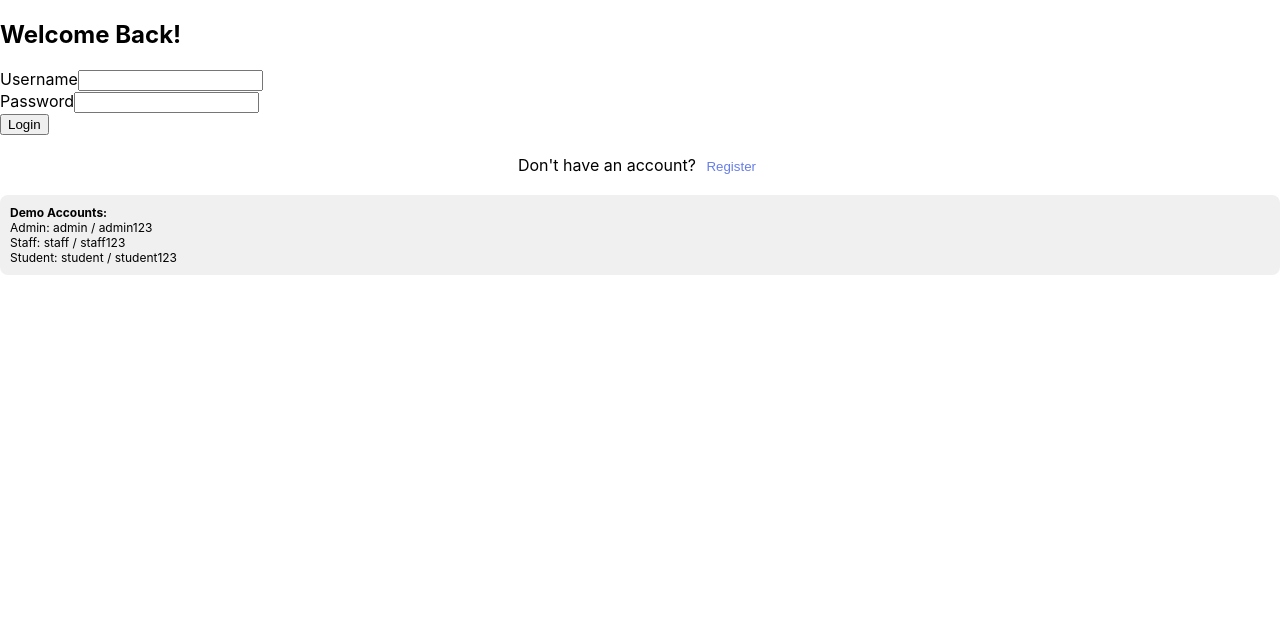
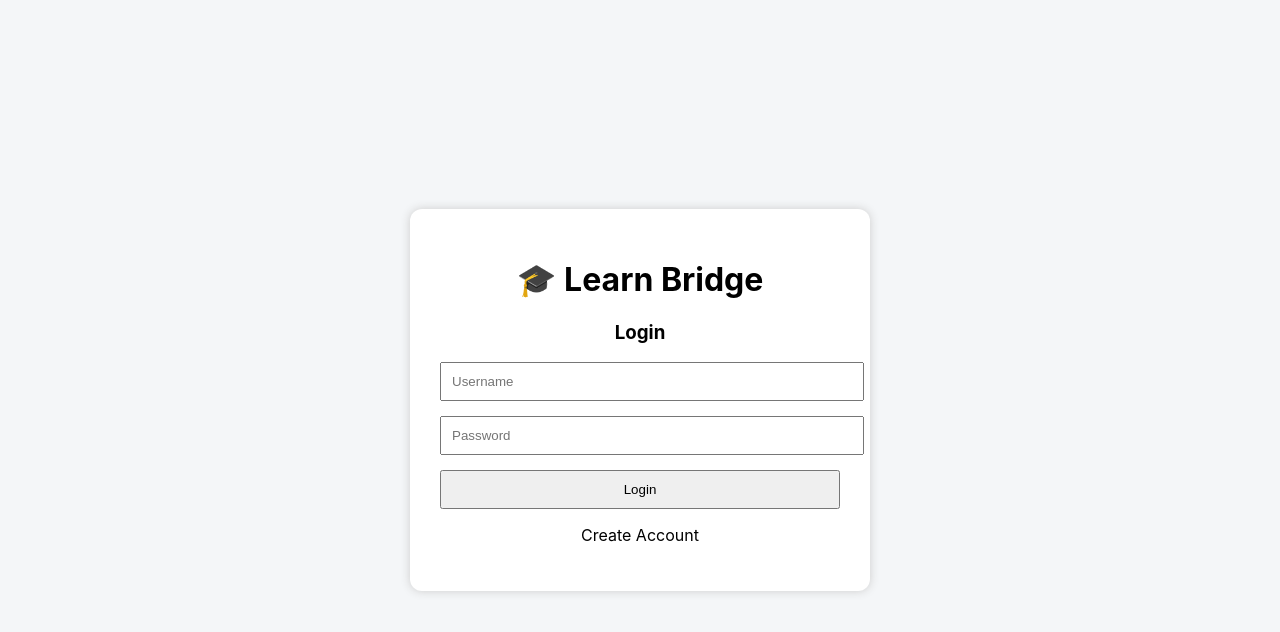
Before and after one commit to keerthika2005-coder/student-information-system, a React (Create React App) app in the folder frontend/: page /admin in a window 1280 px wide. Shown: the top 632 px of the page. Built offline with nearby package versions, Linux system fonts and the light colour scheme.

Commit message:
Updated deployment login and staff dashboard

```diff
--- a/frontend/src/components/Login.js
+++ b/frontend/src/components/Login.js
@@ -1,5 +1,4 @@
 import React, { useState } from 'react';
-import { toast } from 'react-hot-toast';
 import axios from 'axios';
 
 const API = axios.create({
@@ -7,8 +6,7 @@ const API = axios.create({
 });
 
 const Login = ({ setToken, setUser }) => {
-  const [isLogin, setIsLogin] = useState(true);
-  const [loading, setLoading] = useState(false);
+  const [isRegister, setIsRegister] = useState(false);
 
   const [formData, setFormData] = useState({
     username: '',
@@ -27,157 +25,149 @@ const Login = ({ setToken, setUser }) => {
 
   const handleSubmit = async (e) => {
     e.preventDefault();
-    setLoading(true);
 
     try {
-      const response = isLogin
-        ? await API.post('/auth/login', {
+      const response = isRegister
+        ? await API.post('/auth/register', formData)
+        : await API.post('/auth/login', {
             username: formData.username,
             password: formData.password
-          })
-        : await API.post('/auth/register', formData);
+          });
 
       localStorage.setItem('token', response.data.token);
-      localStorage.setItem('user', JSON.stringify(response.data.user));
+      localStorage.setItem(
+        'user',
+        JSON.stringify(response.data.user)
+      );
 
       setToken(response.data.token);
       setUser(response.data.user);
 
-      toast.success(
-        isLogin ? 'Login successful!' : 'Registration successful!'
+      alert(
+        isRegister
+          ? 'Registration successful'
+          : 'Login successful'
       );
-    } catch (err) {
-      toast.error(
-        err.response?.data?.message || 'Something went wrong'
+    } catch (error) {
+      alert(
+        error.response?.data?.message ||
+          'Something went wrong'
       );
-    } finally {
-      setLoading(false);
     }
   };
 
   return (
-    <div className="login-container">
-      <div className="login-card">
-        <h2>{isLogin ? 'Welcome Back!' : 'Create Account'}</h2>
+    <div style={containerStyle}>
+      <div style={cardStyle}>
+        <h1>🎓 Learn Bridge</h1>
+        <h3>
+          {isRegister ? 'Register' : 'Login'}
+        </h3>
 
         <form onSubmit={handleSubmit}>
-          <div className="form-group">
-            <label>Username</label>
           <input
-              type="text"
             name="username"
-              value={formData.username}
+            placeholder="Username"
             onChange={handleChange}
+            style={inputStyle}
             required
           />
-          </div>
 
-          {!isLogin && (
+          {isRegister && (
             <>
-              <div className="form-group">
-                <label>Full Name</label>
               <input
-                  type="text"
                 name="fullName"
-                  value={formData.fullName}
+                placeholder="Full Name"
                 onChange={handleChange}
+                style={inputStyle}
                 required
               />
-              </div>
 
-              <div className="form-group">
-                <label>Email</label>
               <input
-                  type="email"
                 name="email"
-                  value={formData.email}
+                placeholder="Email"
                 onChange={handleChange}
+                style={inputStyle}
                 required
               />
-              </div>
 
-              <div className="form-group">
-                <label>Role</label>
               <select
                 name="role"
-                  value={formData.role}
                 onChange={handleChange}
+                style={inputStyle}
               >
-                  <option value="student">Student</option>
-                  <option value="staff">Staff</option>
-                  <option value="admin">Admin</option>
+                <option value="student">
+                  Student
+                </option>
+                <option value="staff">
+                  Staff
+                </option>
+                <option value="admin">
+                  Admin
+                </option>
               </select>
-              </div>
             </>
           )}
 
-          <div className="form-group">
-            <label>Password</label>
           <input
             type="password"
             name="password"
-              value={formData.password}
+            placeholder="Password"
             onChange={handleChange}
+            style={inputStyle}
             required
           />
-          </div>
 
           <button
             type="submit"
-            disabled={loading}
-            className="btn-primary"
+            style={buttonStyle}
           >
-            {loading
-              ? 'Processing...'
-              : isLogin
-              ? 'Login'
-              : 'Register'}
+            {isRegister ? 'Register' : 'Login'}
           </button>
         </form>
 
-        <div
-          style={{
-            textAlign: 'center',
-            marginTop: '20px'
-          }}
+        <p
+          onClick={() =>
+            setIsRegister(!isRegister)
+          }
+          style={{ cursor: 'pointer' }}
         >
-          {isLogin
-            ? "Don't have an account? "
-            : 'Already have an account? '}
-
-          <button
-            onClick={() => setIsLogin(!isLogin)}
-            style={{
-              background: 'none',
-              color: '#667eea',
-              border: 'none',
-              cursor: 'pointer'
-            }}
-          >
-            {isLogin ? 'Register' : 'Login'}
-          </button>
-        </div>
-
-        <div
-          style={{
-            marginTop: '20px',
-            padding: '10px',
-            background: '#f0f0f0',
-            borderRadius: '8px',
-            fontSize: '12px'
-          }}
-        >
-          <strong>Demo Accounts:</strong>
-          <br />
-          Admin: admin / admin123
-          <br />
-          Staff: staff / staff123
-          <br />
-          Student: student / student123
-        </div>
+          {isRegister
+            ? 'Go to Login'
+            : 'Create Account'}
+        </p>
       </div>
     </div>
   );
 };
 
+const containerStyle = {
+  display: 'flex',
+  justifyContent: 'center',
+  alignItems: 'center',
+  minHeight: '100vh',
+  background: '#f4f6f8'
+};
+
+const cardStyle = {
+  width: '400px',
+  padding: '30px',
+  borderRadius: '12px',
+  boxShadow: '0 0 10px #ccc',
+  background: '#fff',
+  textAlign: 'center'
+};
+
+const inputStyle = {
+  width: '100%',
+  padding: '10px',
+  marginBottom: '15px'
+};
+
+const buttonStyle = {
+  width: '100%',
+  padding: '10px',
+  cursor: 'pointer'
+};
+
 export default Login;
--- a/frontend/src/components/admin/AdminDashboard.js
+++ b/frontend/src/components/admin/AdminDashboard.js
@@ -1,87 +1,225 @@
 import React, { useState, useEffect } from 'react';
 import axios from 'axios';
-import { toast } from 'react-hot-toast';
 
 const API = axios.create({
   baseURL: 'https://student-information-system-f2js.onrender.com/api'
 });
 
 API.interceptors.request.use((req) => {
-  req.headers['x-auth-token'] = localStorage.getItem('token');
+  req.headers['x-auth-token'] =
+    localStorage.getItem('token');
   return req;
 });
 
 const AdminDashboard = () => {
-  const [stats, setStats] = useState({
-    totalStudents: 0,
-    totalStaff: 0,
-    totalCourses: 0
-  });
-
   const [students, setStudents] = useState([]);
+  const [users, setUsers] = useState([]);
+  const [examDate, setExamDate] = useState('');
+  const [examHall, setExamHall] = useState('');
 
   useEffect(() => {
+    fetchData();
+  }, []);
+
   const fetchData = async () => {
     try {
-        const statsRes = await API.get('/admin/dashboard/stats');
-        const studentsRes = await API.get('/admin/students');
+      const studentsRes = await API.get(
+        '/admin/students'
+      );
 
-        setStats(statsRes.data);
+      const usersRes = await API.get(
+        '/admin/users'
+      );
+
       setStudents(studentsRes.data);
+      setUsers(usersRes.data);
     } catch (error) {
-        toast.error('Error fetching data');
+      alert('Error fetching admin data');
     }
   };
 
+  const deleteStudent = async (id) => {
+    try {
+      await API.delete(
+        `/admin/student/${id}`
+      );
+
+      alert('Student deleted');
       fetchData();
-  }, []);
+    } catch (error) {
+      alert('Delete failed');
+    }
+  };
+
+  const deleteUser = async (id) => {
+    try {
+      await API.delete(`/admin/user/${id}`);
+
+      alert('User deleted');
+      fetchData();
+    } catch (error) {
+      alert('Delete failed');
+    }
+  };
+
+  const conductExam = async () => {
+    try {
+      await API.post('/admin/conduct-exam', {
+        examDate,
+        examHall
+      });
+
+      alert(
+        'Exam scheduled and hall tickets generated'
+      );
+    } catch (error) {
+      alert('Exam schedule failed');
+    }
+  };
+
+  const generateHallTicket = (student) => {
+    alert(
+      `🎫 HALL TICKET\n\n` +
+        `Name: ${student.name}\n` +
+        `Roll No: ${student.rollNumber}\n` +
+        `Department: ${student.department}\n` +
+        `Exam Date: ${examDate}\n` +
+        `Hall: ${examHall}`
+    );
+  };
 
   return (
-    <div>
-      <h2>Admin Dashboard</h2>
+    <div style={containerStyle}>
+      <h1>
+        🛠️ Learn Bridge Admin Dashboard
+      </h1>
 
-      <div className="dashboard-cards">
-        <div className="card">
-          <h3>👨‍🎓 Students</h3>
-          <div className="number">{stats.totalStudents}</div>
+      <div style={cardStyle}>
+        <h2>📝 Conduct Exam</h2>
+
+        <input
+          type="date"
+          value={examDate}
+          onChange={(e) =>
+            setExamDate(e.target.value)
+          }
+          style={inputStyle}
+        />
+
+        <input
+          placeholder="Exam Hall"
+          value={examHall}
+          onChange={(e) =>
+            setExamHall(e.target.value)
+          }
+          style={inputStyle}
+        />
+
+        <button
+          onClick={conductExam}
+          style={buttonStyle}
+        >
+          Schedule Exam
+        </button>
       </div>
 
-        <div className="card">
-          <h3>👨‍🏫 Staff</h3>
-          <div className="number">{stats.totalStaff}</div>
+      <h2>🎓 Manage Students</h2>
+
+      {students.map((student) => (
+        <div
+          key={student._id}
+          style={cardStyle}
+        >
+          <p>
+            <b>Name:</b> {student.name}
+          </p>
+          <p>
+            <b>Roll No:</b>{' '}
+            {student.rollNumber}
+          </p>
+          <p>
+            <b>Department:</b>{' '}
+            {student.department}
+          </p>
+
+          <button
+            onClick={() =>
+              generateHallTicket(student)
+            }
+            style={buttonStyle}
+          >
+            🎫 Hall Ticket
+          </button>
+
+          <button
+            onClick={() =>
+              deleteStudent(student._id)
+            }
+            style={deleteButtonStyle}
+          >
+            ❌ Delete Student
+          </button>
         </div>
+      ))}
 
-        <div className="card">
-          <h3>📚 Courses</h3>
-          <div className="number">{stats.totalCourses}</div>
+      <h2>👩‍🏫 Manage Staff / Users</h2>
+
+      {users.map((user) => (
+        <div
+          key={user._id}
+          style={cardStyle}
+        >
+          <p>
+            <b>Username:</b>{' '}
+            {user.username}
+          </p>
+          <p>
+            <b>Role:</b> {user.role}
+          </p>
+
+          <button
+            onClick={() =>
+              deleteUser(user._id)
+            }
+            style={deleteButtonStyle}
+          >
+            ❌ Delete User
+          </button>
         </div>
-      </div>
-
-      <h3>Recent Students</h3>
-
-      <table className="data-table">
-        <thead>
-          <tr>
-            <th>Roll No</th>
-            <th>Name</th>
-            <th>Email</th>
-            <th>Department</th>
-          </tr>
-        </thead>
-
-        <tbody>
-          {students.slice(0, 5).map((s) => (
-            <tr key={s._id}>
-              <td>{s.rollNumber}</td>
-              <td>{s.name}</td>
-              <td>{s.email}</td>
-              <td>{s.department}</td>
-            </tr>
       ))}
-        </tbody>
-      </table>
     </div>
   );
 };
 
+const containerStyle = {
+  maxWidth: '1000px',
+  margin: 'auto',
+  padding: '30px'
+};
+
+const cardStyle = {
+  padding: '20px',
+  marginBottom: '20px',
+  borderRadius: '12px',
+  boxShadow: '0 0 10px #ccc',
+  background: '#fff'
+};
+
+const inputStyle = {
+  width: '100%',
+  padding: '10px',
+  marginBottom: '15px'
+};
+
+const buttonStyle = {
+  padding: '10px 20px',
+  marginRight: '10px',
+  cursor: 'pointer'
+};
+
+const deleteButtonStyle = {
+  padding: '10px 20px',
+  cursor: 'pointer'
+};
+
 export default AdminDashboard;
--- a/frontend/src/components/staff/StaffDashboard.js
+++ b/frontend/src/components/staff/StaffDashboard.js
@@ -1,28 +1,121 @@
-import React, { useState, useEffect } from 'react';
+import React, { useState } from 'react';
 import axios from 'axios';
 
+const API = axios.create({
+  baseURL: 'https://student-information-system-f2js.onrender.com/api'
+});
+
+API.interceptors.request.use((req) => {
+  req.headers['x-auth-token'] = localStorage.getItem('token');
+  return req;
+});
+
 const StaffDashboard = () => {
-  const [stats, setStats] = useState({ totalStudents: 0, totalCourses: 0 });
+  const [formData, setFormData] = useState({
+    rollNumber: '',
+    subject: '',
+    marks: '',
+    attendance: '',
+    examDate: ''
+  });
 
-  useEffect(() => {
-    const API = axios.create({ baseURL: 'http://localhost:5000/api' });
-    API.interceptors.request.use((req) => {
-      req.headers['x-auth-token'] = localStorage.getItem('token');
-      return req;
+  const handleChange = (e) => {
+    setFormData({
+      ...formData,
+      [e.target.name]: e.target.value
     });
+  };
 
-    API.get('/staff/dashboard/stats').then(res => setStats(res.data));
-  }, []);
+  const calculateGrade = (marks) => {
+    const m = Number(marks);
+
+    if (m >= 90) return 'A+';
+    if (m >= 80) return 'A';
+    if (m >= 70) return 'B+';
+    if (m >= 60) return 'B';
+    if (m >= 50) return 'C';
+    return 'F';
+  };
+
+  const saveRecord = async () => {
+    try {
+      const grade = calculateGrade(formData.marks);
+
+      await API.post('/staff/update-student', {
+        ...formData,
+        grade
+      });
+
+      alert('Student record updated');
+    } catch (error) {
+      console.error(error);
+    }
+  };
 
   return (
-    <div>
-      <h2>Staff Dashboard</h2>
-      <div className="dashboard-cards">
-        <div className="card"><h3>👨‍🎓 Students</h3><div className="number">{stats.totalStudents}</div></div>
-        <div className="card"><h3>📚 Courses</h3><div className="number">{stats.totalCourses}</div></div>
-      </div>
+    <div style={containerStyle}>
+      <h1>👩‍🏫 Learn Bridge Staff Dashboard</h1>
+
+      <input
+        name="rollNumber"
+        placeholder="Roll Number"
+        onChange={handleChange}
+        style={inputStyle}
+      />
+
+      <input
+        name="subject"
+        placeholder="Subject"
+        onChange={handleChange}
+        style={inputStyle}
+      />
+
+      <input
+        name="marks"
+        placeholder="Marks"
+        onChange={handleChange}
+        style={inputStyle}
+      />
+
+      <input
+        name="attendance"
+        placeholder="Attendance"
+        onChange={handleChange}
+        style={inputStyle}
+      />
+
+      <input
+        type="date"
+        name="examDate"
+        onChange={handleChange}
+        style={inputStyle}
+      />
+
+      <button
+        onClick={saveRecord}
+        style={buttonStyle}
+      >
+        Save Record
+      </button>
     </div>
   );
 };
 
+const containerStyle = {
+  maxWidth: '700px',
+  margin: 'auto',
+  padding: '30px'
+};
+
+const inputStyle = {
+  width: '100%',
+  padding: '10px',
+  marginBottom: '15px'
+};
+
+const buttonStyle = {
+  padding: '10px 20px',
+  cursor: 'pointer'
+};
+
 export default StaffDashboard;
--- a/frontend/src/components/student/StudentDashboard.js
+++ b/frontend/src/components/student/StudentDashboard.js
@@ -1,31 +1,86 @@
 import React, { useState, useEffect } from 'react';
 import axios from 'axios';
+
+const API = axios.create({
+  baseURL: 'https://student-information-system-f2js.onrender.com/api'
+});
+
+API.interceptors.request.use((req) => {
+  req.headers['x-auth-token'] = localStorage.getItem('token');
+  return req;
+});
 
 const StudentDashboard = () => {
   const [student, setStudent] = useState(null);
 
   useEffect(() => {
-    const API = axios.create({ baseURL: 'http://localhost:5000/api' });
-    API.interceptors.request.use((req) => {
-      req.headers['x-auth-token'] = localStorage.getItem('token');
-      return req;
-    });
-
-    API.get('/student/dashboard').then(res => setStudent(res.data.student));
+    fetchStudentData();
   }, []);
 
-  if (!student) return <div className="loading">Loading...</div>;
+  const fetchStudentData = async () => {
+    try {
+      const res = await API.get('/student/dashboard');
+      setStudent(res.data.student);
+    } catch (error) {
+      console.error(error);
+    }
+  };
+
+  const viewCertificate = () => {
+    alert(
+      `🎓 CERTIFICATE\n\n` +
+      `Name: ${student.name}\n` +
+      `Subject: ${student.subject}\n` +
+      `Grade: ${student.grade}`
+    );
+  };
+
+  if (!student) {
+    return <div>Loading...</div>;
+  }
 
   return (
-    <div>
-      <h2>Student Dashboard</h2>
-      <div className="dashboard-cards">
-        <div className="card"><h3>👨‍🎓 Name</h3><div className="number">{student.name}</div></div>
-        <div className="card"><h3>📚 Roll No</h3><div className="number">{student.rollNumber}</div></div>
-        <div className="card"><h3>📊 CGPA</h3><div className="number">{student.cgpa || 0}</div></div>
+    <div style={containerStyle}>
+      <h1>🎓 Learn Bridge Student Dashboard</h1>
+
+      <div style={cardStyle}>
+        <p><b>Name:</b> {student.name}</p>
+        <p><b>Roll No:</b> {student.rollNumber}</p>
+        <p><b>Department:</b> {student.department}</p>
+        <p><b>Subject:</b> {student.subject}</p>
+        <p><b>Marks:</b> {student.marks}</p>
+        <p><b>Attendance:</b> {student.attendance}%</p>
+        <p><b>Grade:</b> {student.grade}</p>
+        <p><b>Exam Date:</b> {student.examDate}</p>
+
+        <button
+          onClick={viewCertificate}
+          style={buttonStyle}
+        >
+          🎓 View Certificate
+        </button>
       </div>
     </div>
   );
 };
 
+const containerStyle = {
+  maxWidth: '800px',
+  margin: 'auto',
+  padding: '30px'
+};
+
+const cardStyle = {
+  padding: '20px',
+  boxShadow: '0 0 10px #ccc',
+  borderRadius: '12px',
+  background: '#fff'
+};
+
+const buttonStyle = {
+  padding: '10px 20px',
+  marginTop: '20px',
+  cursor: 'pointer'
+};
+
 export default StudentDashboard;
```
Also changed, not shown: frontend/src/components/Login.css (added, +51 -0 lines). Lines whose indentation alone changed are shown as unchanged.
